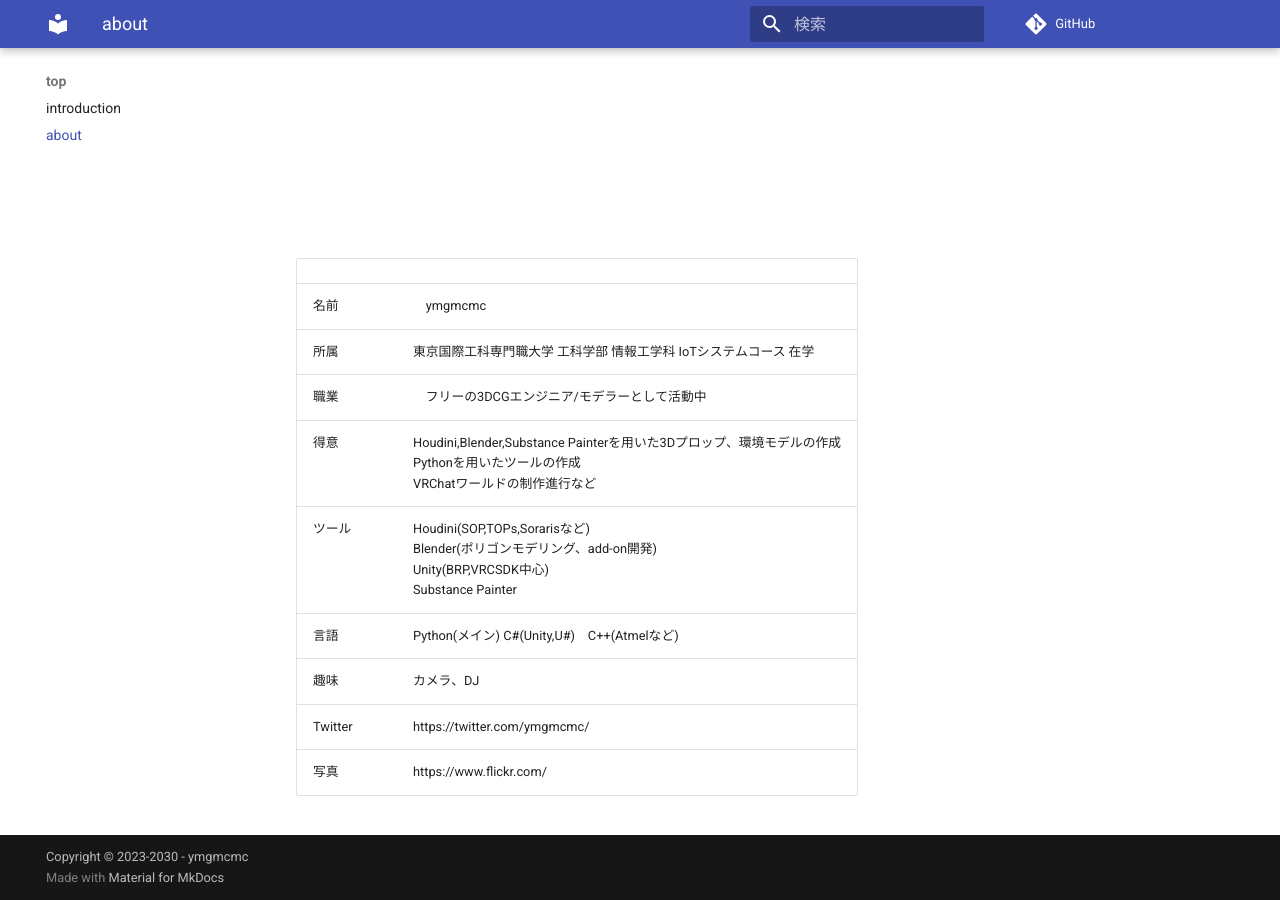
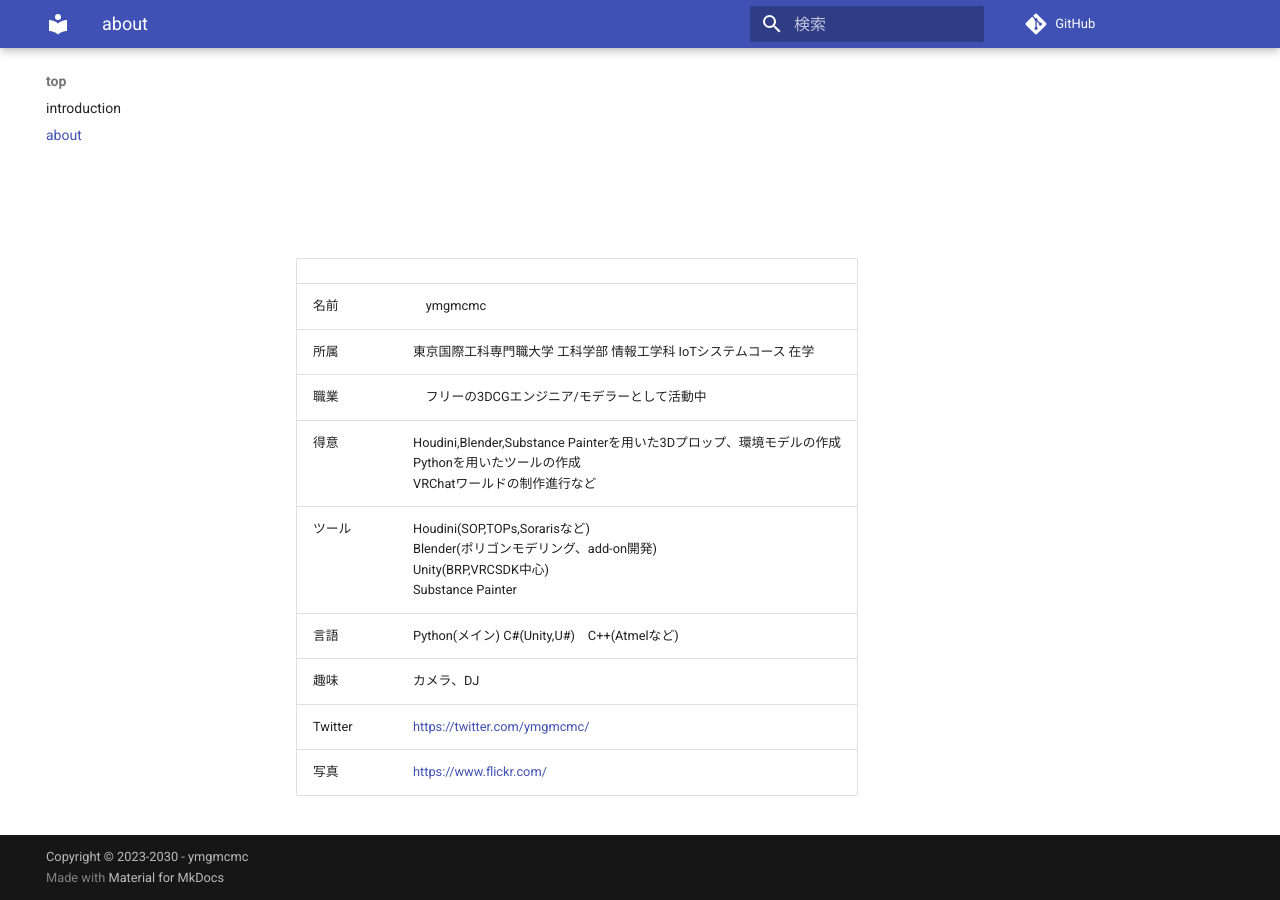
Before and after one commit to naoya-horai/documents, an MkDocs documentation site: the page built from docs/about.md, in a window 1280 px wide and 900 px high, scrolled down 681 px. Built offline with MkDocs 1.6.1 and Material for MkDocs 9.7.7, drawn with Linux system fonts in a browser that asks for light colours; comment, search, counter and statistics services are not loaded.

Commit message:
hyperlink関係のモジュールの追加、プライマリカラーの変更

```diff
--- a/mkdocs.yml
+++ b/mkdocs.yml
@@ -15,8 +15,13 @@ nav:
     - houdiniとは: houdini/houdiniとは.md
 theme:
   name: material
+  palette:
+    primary: blue gray
   favicon: favicon.ico
   language: ja
   features:
     - navigation.tabs
     - navigation.top
+
+markdown_extensions:
+  - pymdownx.magiclink:
```
